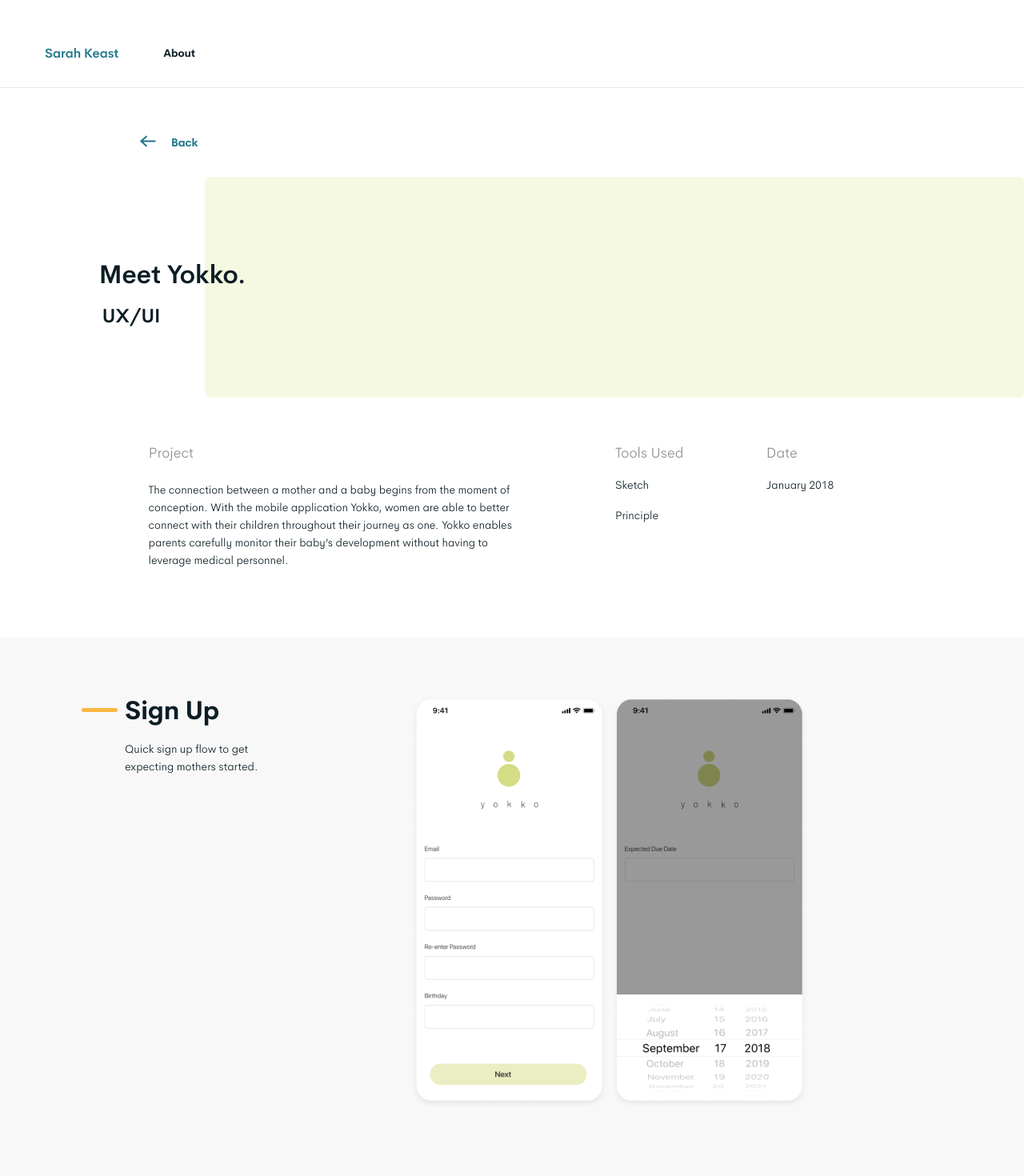
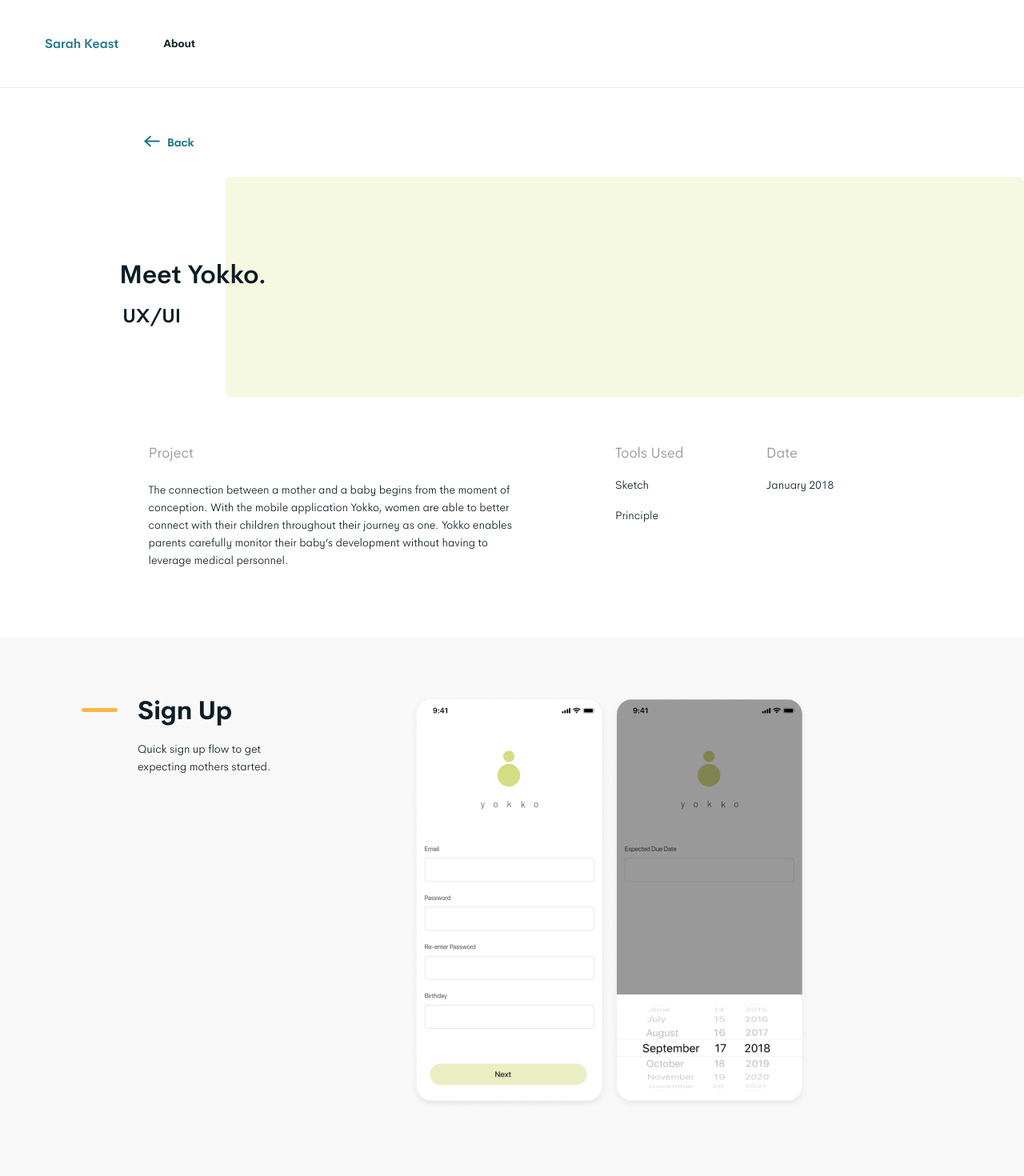
Before and after one commit to JoelChev/sarahhkeast_portfolio, a React (Create React App) app in the folder sarahhkeast_portfolio/: page /project in a window 1280 px wide. Shown: the top 1470 px of the page at 80% size. Built offline with nearby package versions, Linux system fonts and the light colour scheme.

Commit message:
Updated spacing throughout the application

```diff
--- a/sarahhkeast_portfolio/src/components/footer.jsx
+++ b/sarahhkeast_portfolio/src/components/footer.jsx
@@ -13,7 +13,7 @@ const footer = 'footer';
 const Footer = ({ isDark, showIcons }) => (
 
     <div className={classnames(`${footer}`, isDark ? `${footer}--dark` : '')}>
-        <span className={classnames(`${footer}__copyright-text`, isDark ? `${footer}__copyright-text--large` : '')}>Sarah Keast 2020</span>
+        <span className={`${footer}__copyright-text`}>Sarah Keast 2020</span>
         {
             showIcons ?
                 <div className={`${footer}__icon-container`}>
--- a/sarahhkeast_portfolio/src/styles/components/footer.scss
+++ b/sarahhkeast_portfolio/src/styles/components/footer.scss
@@ -25,15 +25,6 @@
         color: white;
         font-size: 10px;
         line-height: 20px;
-
-        &--large {
-            font-size: 14px;
-            line-height: 22px;
-            margin-top: 4px;
-            @media (max-width: $breakpoint-tablet) {
-                font-size: 12px;
-            }
-        }
     }
 
     &__icon-container {
@@ -51,6 +42,8 @@
 
     &__icon {
         margin-left: 32px;
+        width: 20px;
+        height: 20px;
 
         @media (max-width: $breakpoint-tablet) {
             margin: 0 8px;
--- a/sarahhkeast_portfolio/src/styles/components/header.scss
+++ b/sarahhkeast_portfolio/src/styles/components/header.scss
@@ -18,8 +18,8 @@
     }
 
     &__text-container {
-        padding-top: 56px;
-        padding-bottom: 32px;
+        padding-top: 40px;
+        padding-bottom: 40px;
         width: calc(100% - 56px);
         padding-left: 56px;
         display: flex;
--- a/sarahhkeast_portfolio/src/styles/components/project-content.scss
+++ b/sarahhkeast_portfolio/src/styles/components/project-content.scss
@@ -37,7 +37,9 @@
 
     &__text-container {
         width: 200px;
+        margin-left: 32px;
         @media (max-width: $breakpoint-tablet) {
+            margin-left: 0;
             width: 75%;
             margin-bottom: 32px;
         }
--- a/sarahhkeast_portfolio/src/styles/pages/about-page.scss
+++ b/sarahhkeast_portfolio/src/styles/pages/about-page.scss
@@ -15,6 +15,7 @@
             padding: 0 18px;
         }
         @media (max-width: $breakpoint-tablet) {
+            margin-top: 8px;
             width: 100%;
             padding: 0 18px;
         }
@@ -88,7 +89,7 @@
         font-weight: 500;
         font-size: 24px;
         line-height: 40px;
-        margin-bottom: 32px;
+        margin-bottom: 16px;
         @media (max-width: $breakpoint-tablet){
             font-size: 18px;
             line-height: 23px;
@@ -124,7 +125,7 @@
         font-weight: 500;
         font-size: 24px;
         line-height: 40px;
-        margin-bottom: 32px;
+        margin-bottom: 16px;
         @media (max-width: $breakpoint-tablet){
             font-size: 18px;
             line-height: 23px;
--- a/sarahhkeast_portfolio/src/styles/pages/project-page.scss
+++ b/sarahhkeast_portfolio/src/styles/pages/project-page.scss
@@ -23,7 +23,7 @@
     }
 
     &__back-link-icon {
-        margin-right: 18px;
+        margin-right: 8px;
         margin-bottom: -4px;
     }
 
@@ -98,7 +98,10 @@
         border-radius: 8px;
         height: 276px;
         position: relative;
-        width: 80%;
+        width: 78%;
+        @media (min-width: $breakpoint-tablet) and (max-width: $breakpoint-desktop) {
+            width: 72%
+        }
         @media (max-width: $breakpoint-tablet) {
             height: 203px;
         }
```
